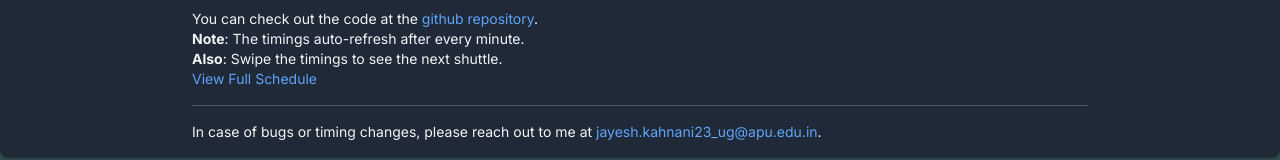
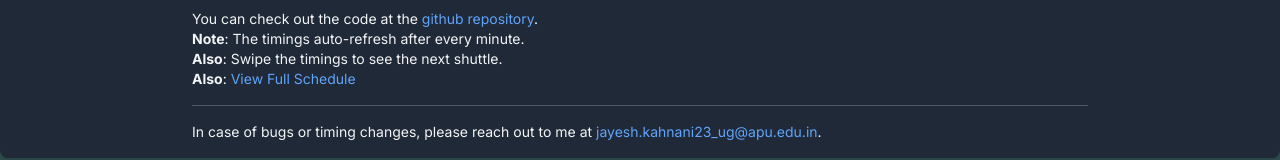
Before and after one commit to Jayesh-kahnani/APU-Shuttle, a Next.js app: page / in a window 1280 px wide. Shown: the part 360-520 px from the top of the page. Built offline with nearby package versions, Linux system fonts and the light colour scheme; no server answers; the database is empty.

Commit message:
Fix HTML structure in page.js

```diff
--- a/app/page.js
+++ b/app/page.js
@@ -216,7 +216,7 @@ useEffect(() => {
               <strong>Also</strong>: Swipe the timings to see the next
               shuttle.
                               <br />
-                              <a
+                                            <strong>Also</strong>: <a
                 href="apu-shuttle.vercel.app/schedule"
                 className="text-blue-400 hover:underline"
               >
```
